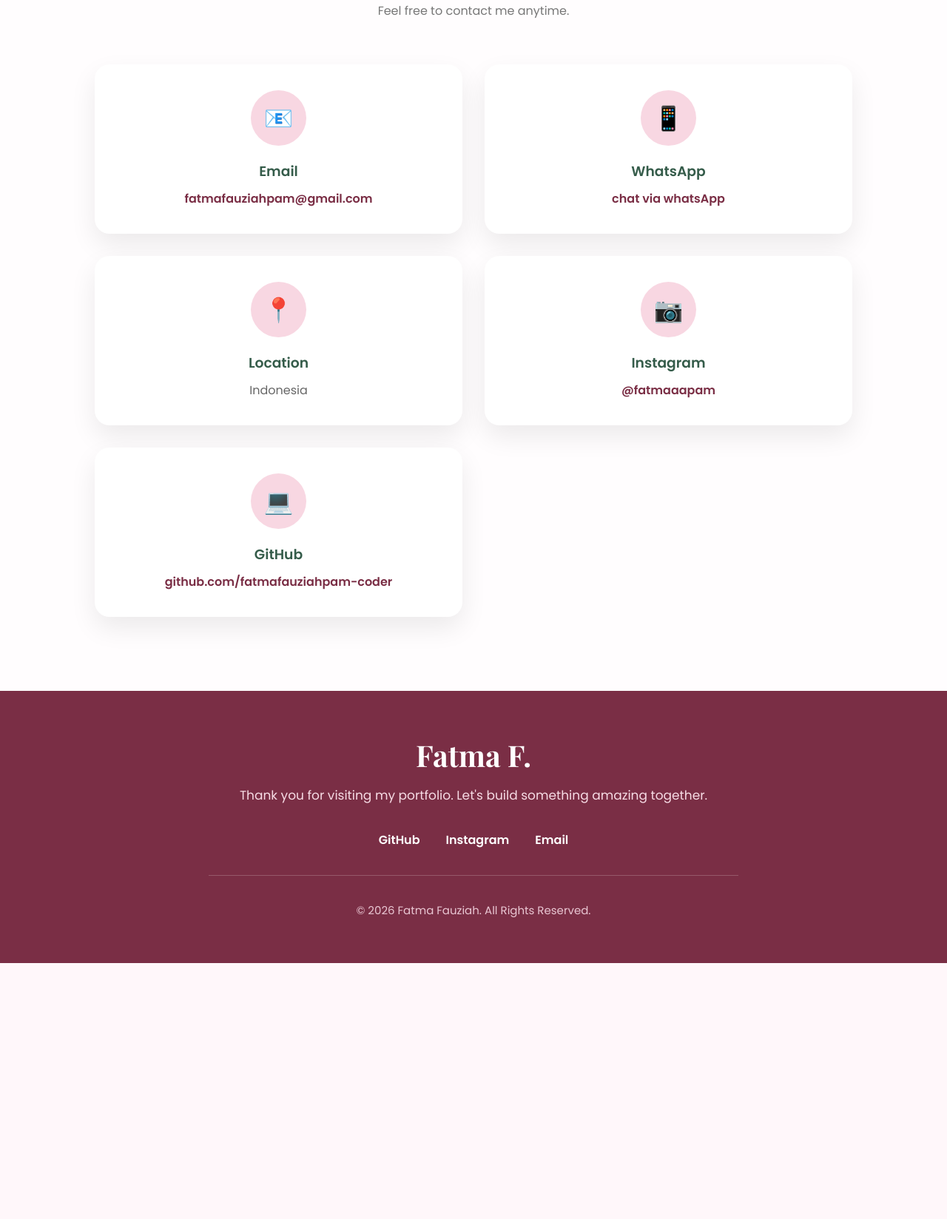
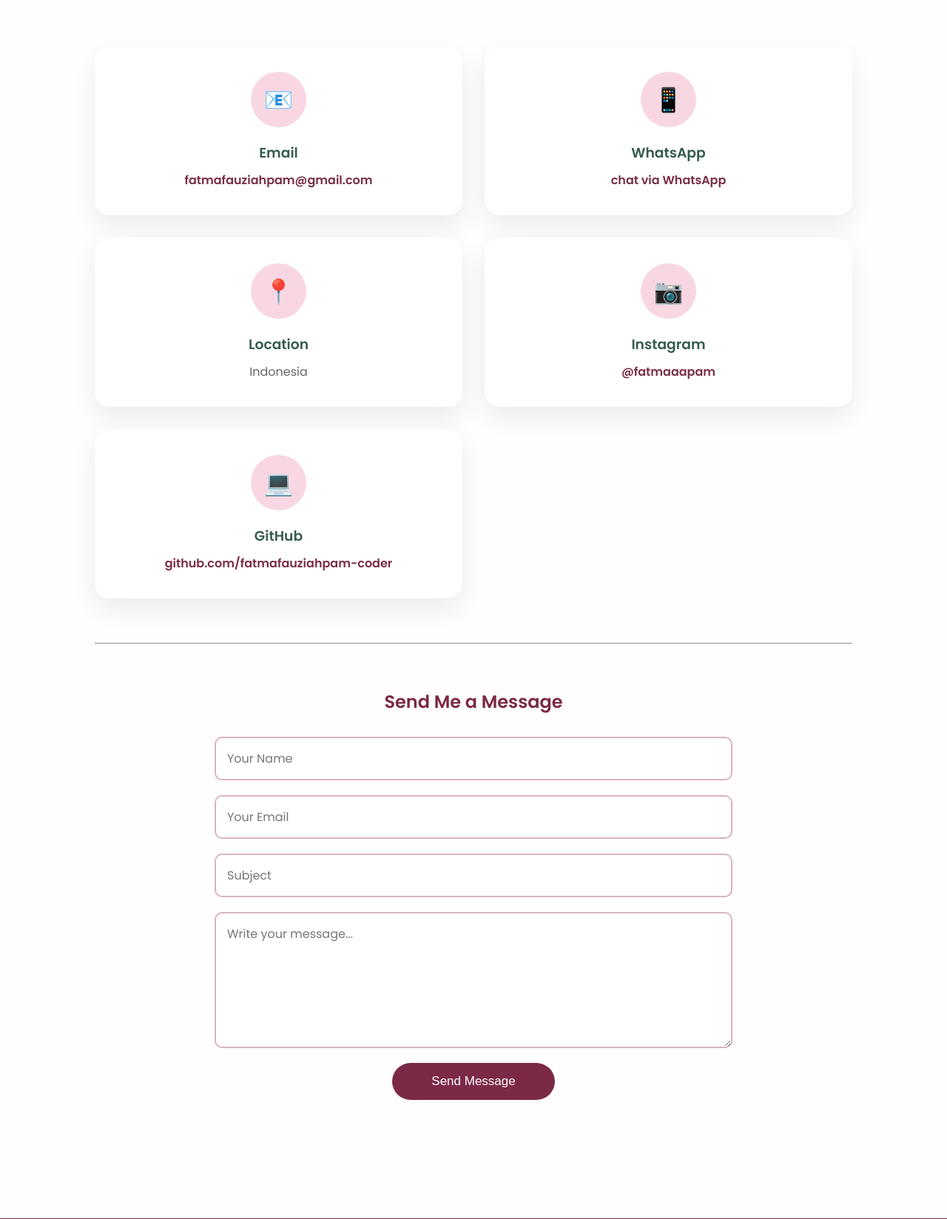
Before and after one commit to fatmafauziahpam-coder/Capstone_Web_Portofolio, a Flask app: page / in a window 1280 px wide. Shown: the part 3201-4849 px from the top of the page at 74% size. Before the commit the page ends 4503 px from the top, so only its background shows below. Run offline with Flask 3, Linux system fonts and the light colour scheme; data comes from the database, SQL or seed files in the repository; both versions use the stored data as it was after the commit.

Commit message:
Finish capstone portofolio features

```diff
--- a/app.py
+++ b/app.py
@@ -134,6 +134,51 @@
     flash("Project berhasil dihapus!")
 
     return redirect(url_for("dashboard"))
+
+# ======================
+# EDIT PROFILE
+# ======================
+@app.route("/profile/edit", methods=["GET", "POST"])
+@login_required
+def edit_profile():
+
+    profile = Profile.query.first()
+
+    if profile is None:
+        profile = Profile()
+        db.session.add(profile)
+        db.session.commit()
+
+    if request.method == "POST":
+
+        profile.fullname = request.form["fullname"]
+        profile.profession = request.form["profession"]
+        profile.about = request.form["about"]
+        profile.email = request.form["email"]
+        profile.phone = request.form["phone"]
+        profile.photo = request.form["photo"]
+
+        db.session.commit()
+
+        flash("Profile berhasil diperbarui!")
+
+        return redirect(url_for("dashboard"))
+
+    return render_template("profile_form.html", profile=profile)
+# ======================
+# MESSAGES
+# ======================
+@app.route("/messages")
+@login_required
+def messages():
+
+    contacts = Contact.query.order_by(Contact.created_at.desc()).all()
+
+    return render_template(
+        "messages.html",
+        contacts=contacts
+    )
+
 # ======================
 # LOGOUT
 # ======================
@@ -144,7 +189,25 @@
     logout_user()
 
     return redirect(url_for("login"))
+# ======================
+# CONTACT
+# ======================
+@app.route("/contact", methods=["POST"])
+def contact():
 
+    data = Contact(
+        name=request.form["name"],
+        email=request.form["email"],
+        subject=request.form["subject"],
+        message=request.form["message"]
+    )
+
+    db.session.add(data)
+    db.session.commit()
+
+    flash("Pesan berhasil dikirim!")
+
+    return redirect(url_for("home"))
 
 if __name__ == "__main__":
 
--- a/static/css/style.css
+++ b/static/css/style.css
@@ -753,3 +753,74 @@
 background:#b43d69;
 
 }
+
+/* =========================
+   CONTACT FORM
+========================= */
+
+.contact-form{
+    width: 80%;
+    max-width: 700px;
+    margin: 60px auto;
+}
+
+.contact-form h2{
+    color:#7b2946;
+    text-align:center;
+    margin-bottom:30px;
+}
+
+.contact-form form{
+    display:flex;
+    flex-direction:column;
+    gap:20px;
+}
+
+.contact-form input,
+.contact-form textarea{
+
+    width:100%;
+    padding:15px;
+
+    border:2px solid #d8b4c3;
+
+    border-radius:10px;
+
+    font-size:16px;
+
+    font-family:'Poppins',sans-serif;
+}
+
+.contact-form textarea{
+    min-height:180px;
+    resize:vertical;
+}
+
+.contact-form button{
+
+    width:220px;
+
+    margin:auto;
+
+    background:#7b2946;
+
+    color:white;
+
+    border:none;
+
+    padding:15px;
+
+    border-radius:30px;
+
+    font-size:17px;
+
+    cursor:pointer;
+
+    transition:.3s;
+}
+
+.contact-form button:hover{
+
+    background:#5f1f36;
+
+}
--- a/templates/index.html
+++ b/templates/index.html
@@ -31,9 +31,9 @@
 
         <h3>Hello, I'm</h3>
 
-        <h1>Fatma Fauziah</h1>
+        <h1>{{ profile.fullname if profile else "Fatma Fauziah" }}</h1>
 
-        <h2>Informatics Engineering Student</h2>
+<h2>{{ profile.profession if profile else "Informatics Engineering Student" }}</h2>
 
 <p>
     Passionate about Web Development,
@@ -228,8 +199,8 @@
             <div class="contact-icon">📧</div>
             <h3>Email</h3>
 
-            <a href="mailto:fatmafauziahpam@gmail.com">
-                fatmafauziahpam@gmail.com
+            <a href="mailto:{{ profile.email if profile else '' }}">
+    {{ profile.email if profile else '-' }}
             </a>
         </div>
 
@@ -237,9 +208,13 @@
             <div class="contact-icon">📱</div>
             <h3>WhatsApp</h3>
 
-            <a href="https://wa.me/089508434178" target="_blank">
-                chat via whatsApp
+            <a href="https://wa.me/{{ profile.phone if profile else '' }}"
+            target="_blank">
+
+             chat via WhatsApp
+
             </a>
+
         </div>
 
         <div class="contact-card">
@@ -267,7 +242,45 @@
 </div>
 
     </div>
+<hr style="margin:60px 0;">
 
+<div class="contact-form">
+
+    <h2>Send Me a Message</h2>
+
+    <form action="{{ url_for('contact') }}" method="POST">
+
+        <input
+            type="text"
+            name="name"
+            placeholder="Your Name"
+            required>
+
+        <input
+            type="email"
+            name="email"
+            placeholder="Your Email"
+            required>
+
+        <input
+            type="text"
+            name="subject"
+            placeholder="Subject"
+            required>
+
+        <textarea
+            name="message"
+            placeholder="Write your message..."
+            rows="6"
+            required></textarea>
+
+        <button type="submit">
+            Send Message
+        </button>
+
+    </form>
+
+</div>
 </section>
 
 <footer class="hidden">
```
Also changed, not shown: other parts of templates/index.html (+13 -42 lines), templates/dashboard.html (+25 -21 lines), templates/messages.html (added, +107 -0 lines), templates/profile_form.html (added, +109 -0 lines), README.md, database.db, screenshoots/about.png (added), screenshoots/contact.png (added), screenshoots/dashboard.png (added), screenshoots/home.png (added), screenshoots/messages.png (added), screenshoots/projects.png (added). Lines whose indentation alone changed are shown as unchanged.
